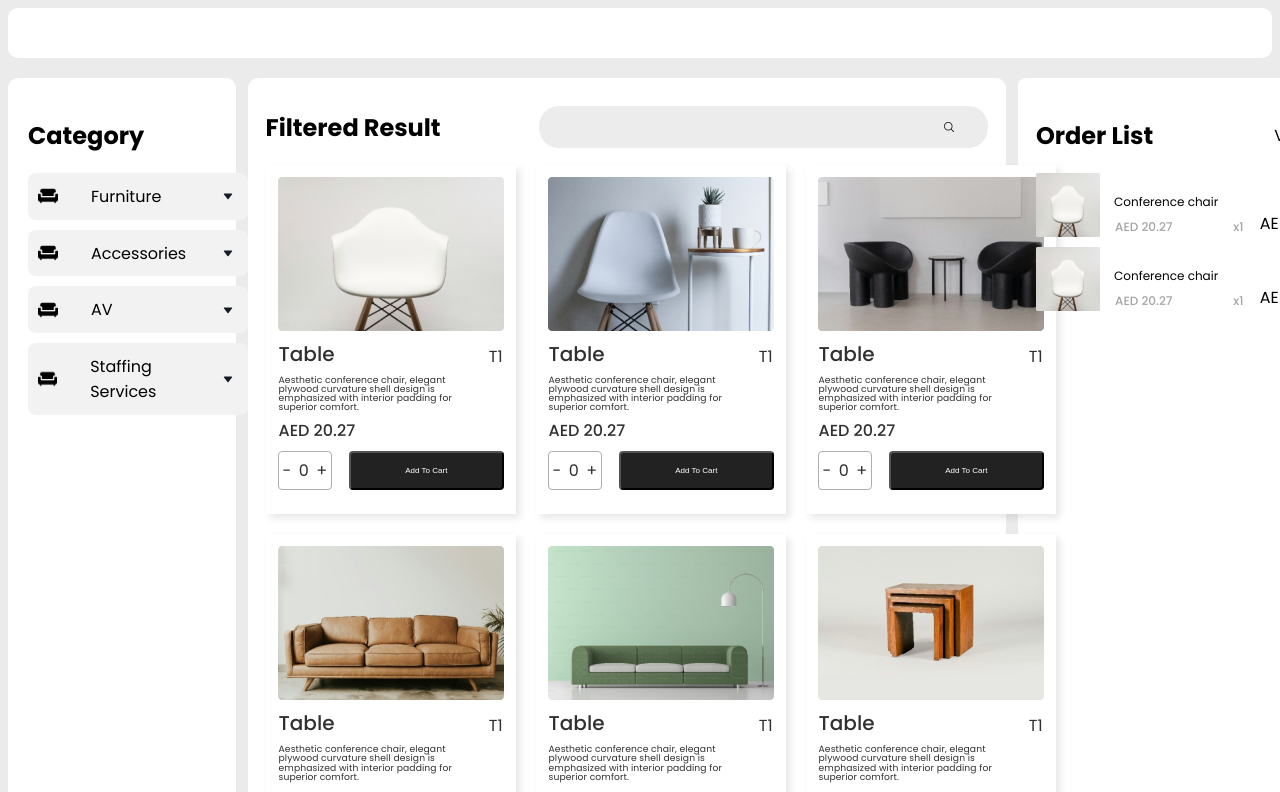
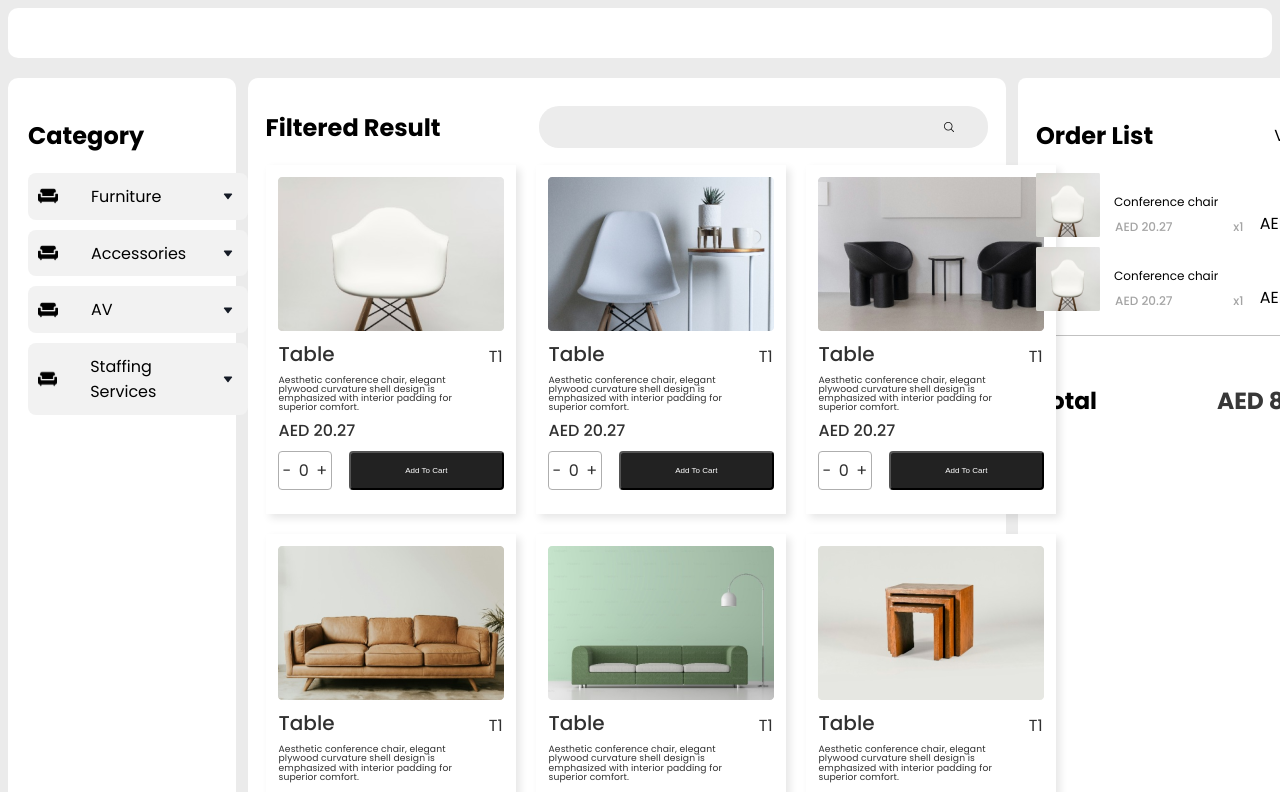
Before and after one commit to sreevishnu01/cart, a Next.js app: page / in a window 1280 px wide. Shown: the top 792 px of the page. Built offline with nearby package versions, Linux system fonts and the light colour scheme.

Commit message:
Order total

```diff
--- a/src/app/component/Orderlist.jsx
+++ b/src/app/component/Orderlist.jsx
@@ -1,6 +1,6 @@
-import React from "react";
-import OrderItem from "./OrderItem";
-import styles from "../style/orderedlist.module.css";
+import React from 'react';
+import OrderItem from './OrderItem';
+import styles from '../style/orderedlist.module.css';
 const Orderlist = () => {
   return (
     <div className={styles.maincontainer}>
@@ -12,6 +12,35 @@ const Orderlist = () => {
         <OrderItem />
         <OrderItem />
       </div>
+      <div>
+        <hr
+          style={{
+            width: '100%',
+            height: '1px',
+            background: '#C1C1C1',
+            border: 'none',
+            marginBlock: '24px',
+          }}
+        />
+        <div
+          style={{
+            display: 'flex',
+            alignItems: 'center',
+            justifyContent: 'space-between',
+            fontWeight: '500',
+            fontSize: '20px',
+          }}
+        >
+          <h3>Total</h3>
+          <h3
+            style={{
+              color: '#383838',
+            }}
+          >
+            AED 80.56
+          </h3>
+        </div>
+      </div>
     </div>
   );
 };
```
